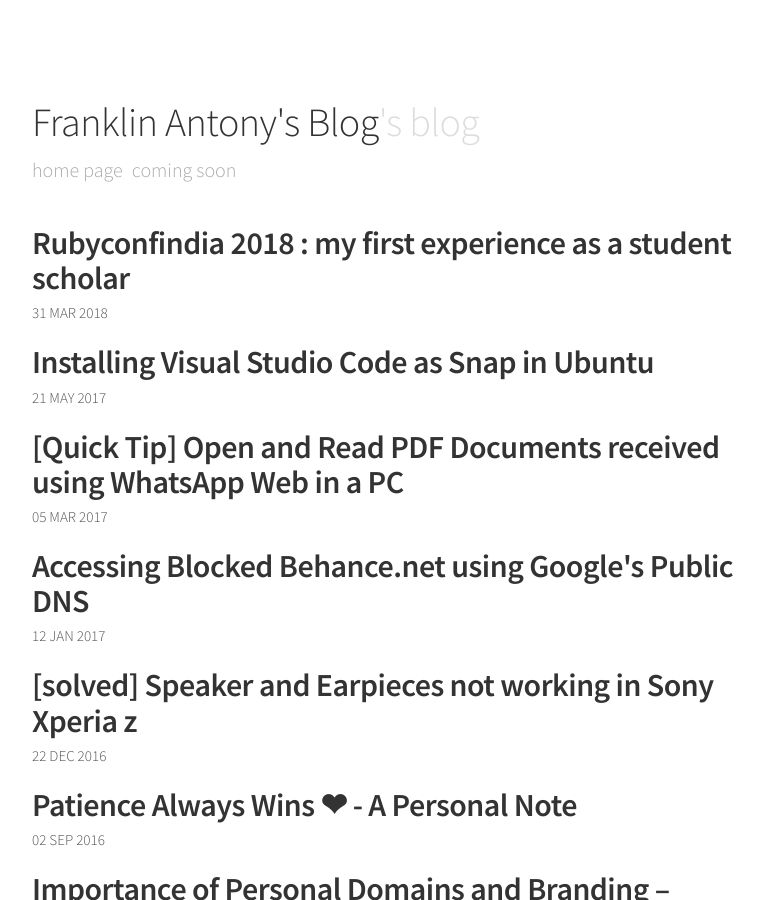
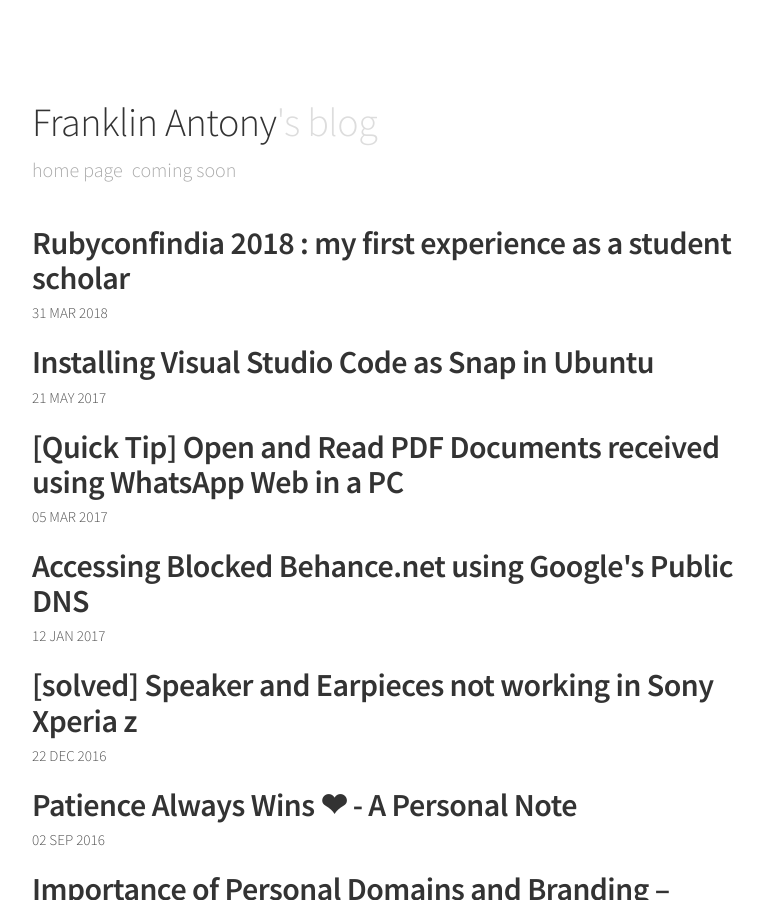
Before and after one commit to beingfranklin/blog, a Jekyll site: the page built from index.html, in a window 1280 px wide and 900 px high. Shown: the whole window, without its empty margins (248-1011 px from the left). Built offline with Jekyll 4.4.1, drawn with Linux system fonts in a browser that asks for light colours.

Commit message:
Update _config.yml

```diff
--- a/_config.yml
+++ b/_config.yml
@@ -1,6 +1,6 @@
 
 # Basic
-name:               "Franklin Antony's Blog"
+name:               "Franklin Antony"
 description:        "the writings of a developer."
 
 # jekyll-seo-tag, see: http://www.rubydoc.info/gems/jekyll-seo-tag/1.2.0
```
